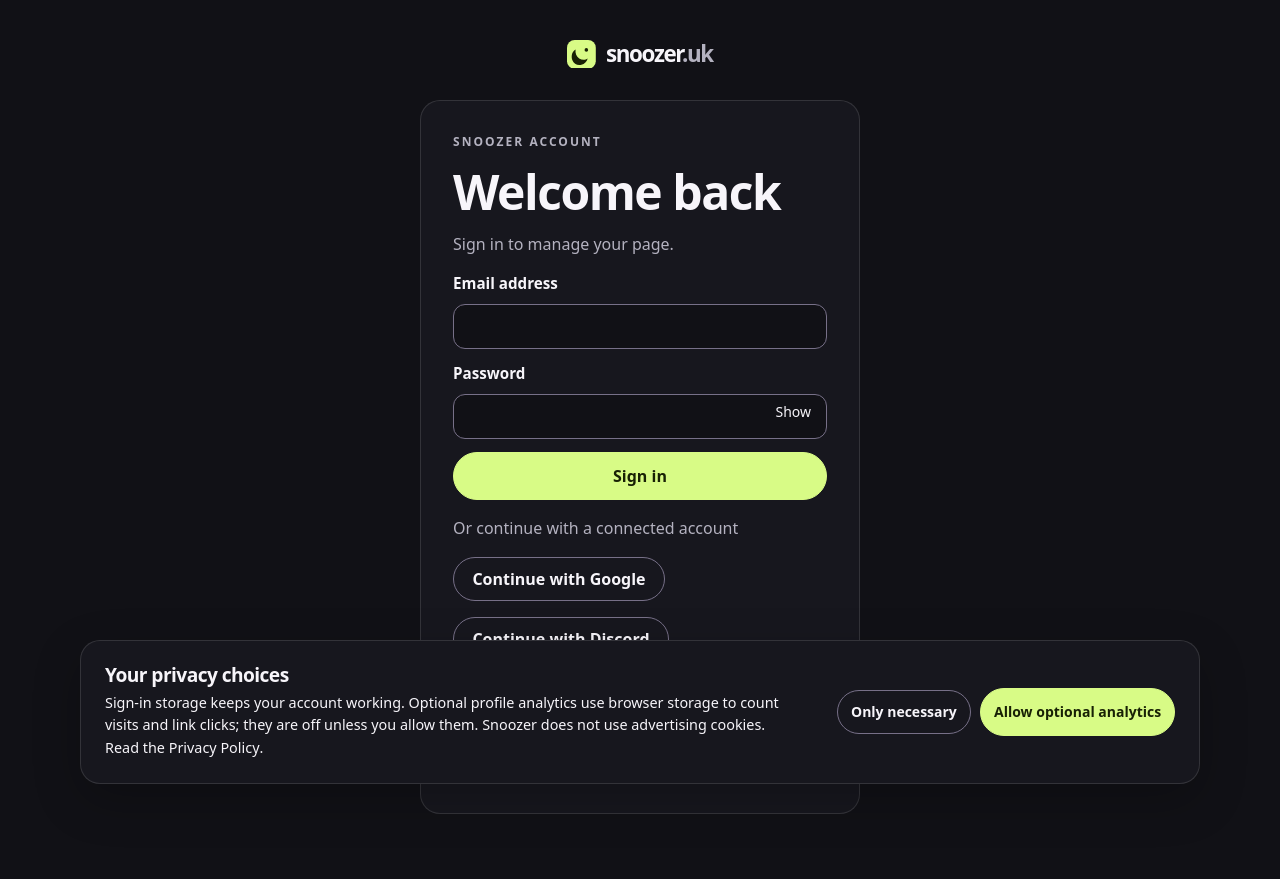
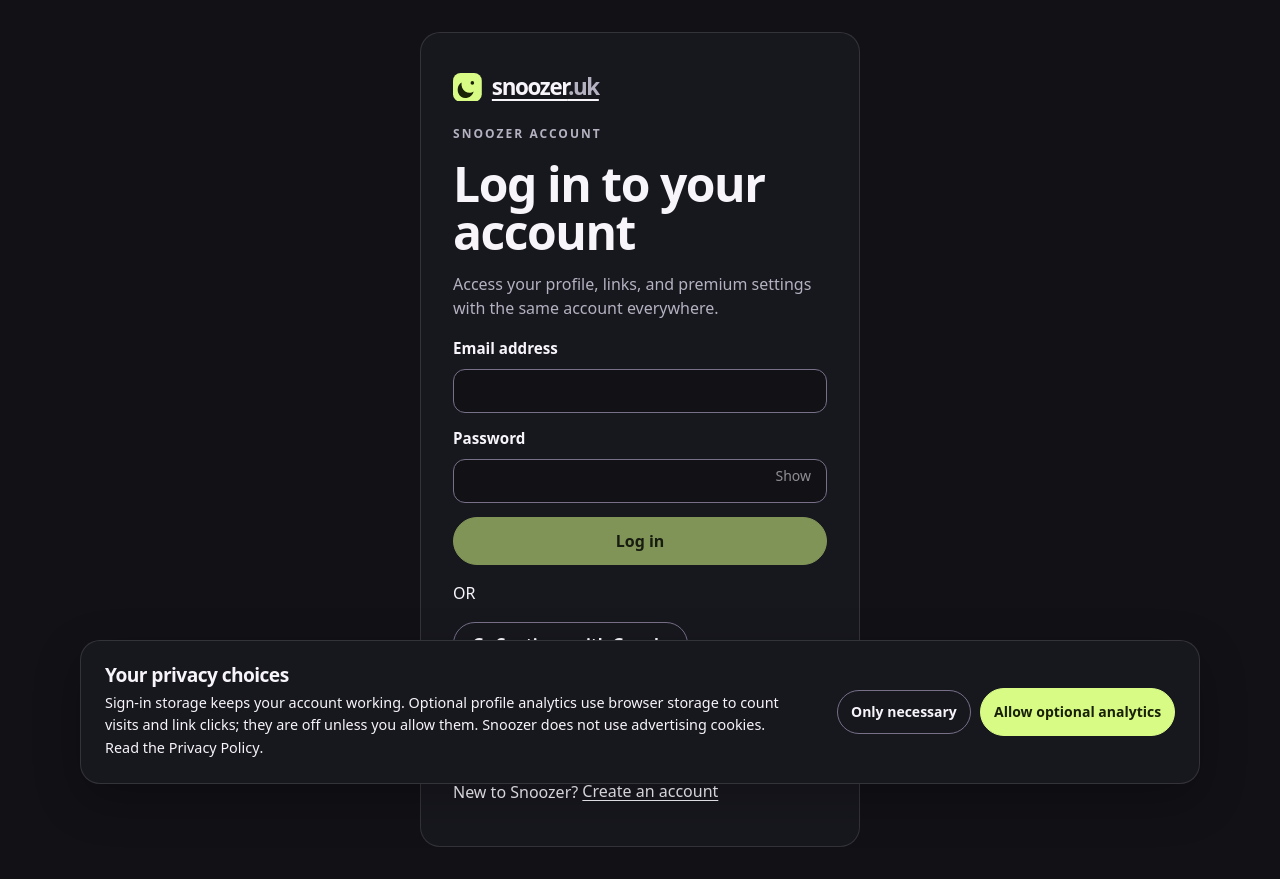
Before and after one commit to Truwty/snoozer-uk, a Next.js app: page /sign-in in a window 1280 px wide. Before the commit the page ends 846 px from the top, so only its background shows below. Built offline with nearby package versions, Linux system fonts and the light colour scheme; no server answers.

Commit message:
Redesign sign-in around email-first password reveal

```diff
--- a/src/app/sign-in/page.tsx
+++ b/src/app/sign-in/page.tsx
@@ -8,26 +8,30 @@ export const metadata = { title: "Sign in", description: "Sign in to manage your
 export default async function Page({ searchParams }: { searchParams: Promise<{ reset?: string; discord?: string; google?: string; add?: string; limit?: string; next?: string }> }) {
   const { reset, discord, google, add, limit, next } = await searchParams;
   const adding = add === "1";
-  return <AuthShell title={adding ? "Add another account" : "Welcome back"} description={adding ? "Your other Snoozer accounts will stay signed in on this browser." : "Sign in to manage your page."}>
+  return <AuthShell brandInside title={adding ? "Add another account" : "Log in to your account"} description={adding ? "Your other Snoozer accounts will stay signed in on this browser." : "Access your profile, links, and premium settings with the same account everywhere."}>
     {reset === "1" && <p role="status">Your password has been updated.</p>}
     {discord === "failed" && <p role="alert">Discord sign-in could not be completed. Please try again.</p>}
     {discord === "unavailable" && <p role="alert">Discord sign-in is temporarily unavailable.</p>}
     {limit === "1" && <p role="alert">You can keep up to four accounts signed in on this browser.</p>}
     {google === "failed" && <p role="alert">Google sign-in could not be completed. Check that Google is enabled in Snoozer Auth and try again.</p>}
     {google === "unavailable" && <p role="alert">Google sign-in is temporarily unavailable.</p>}
-    <AuthForm action={signIn} label={adding ? "Add account" : "Sign in"} email password="current" addAccount={adding} next={next} />
-    <p className="muted">Or continue with a connected account</p>
+    <AuthForm action={signIn} label={adding ? "Add account" : "Log in"} email password="current" passwordRevealOnEmail={!adding} addAccount={adding} next={next} />
+    <div className="auth-login-divider"><span>OR</span></div>
+    <div className="auth-provider-actions">
     <form action={signInWithGoogle}>
       {adding && <input type="hidden" name="add_account" value="1" />}
       {next && <input type="hidden" name="next" value={next} />}
-      <button type="submit" className="button">Continue with Google</button>
+      <button type="submit" className="button auth-provider-button"><span className="auth-provider-mark auth-provider-mark-google" aria-hidden="true">G</span>Continue with Google</button>
     </form>
     <form action={signInWithDiscord}>
       {adding && <input type="hidden" name="add_account" value="1" />}
       {next && <input type="hidden" name="next" value={next} />}
-      <button type="submit" className="button">Continue with Discord</button>
+      <button type="submit" className="button auth-provider-button"><span className="auth-provider-mark auth-provider-mark-discord" aria-hidden="true">●</span>Continue with Discord</button>
     </form>
-    <p><Link href="/forgot-password">Forgot your password?</Link></p>
-    <p className="muted">New to Snoozer? <Link href="/sign-up">Create an account</Link></p>
+    </div>
+    <div className="auth-login-footer">
+      <p>Lost account access? <Link href="/forgot-password">Recover account</Link></p>
+      <p>New to Snoozer? <Link href="/sign-up">Create an account</Link></p>
+    </div>
   </AuthShell>;
 }
```
